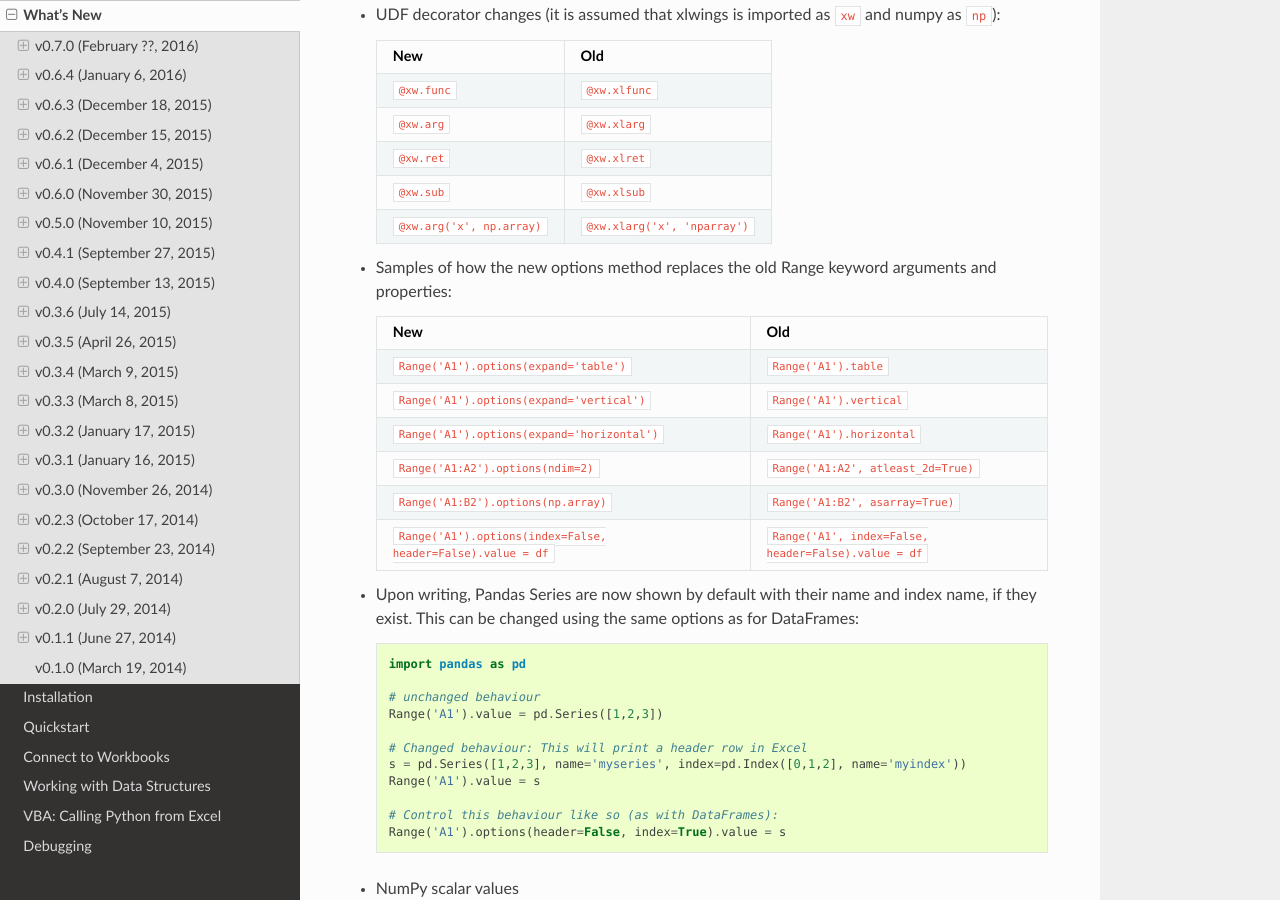
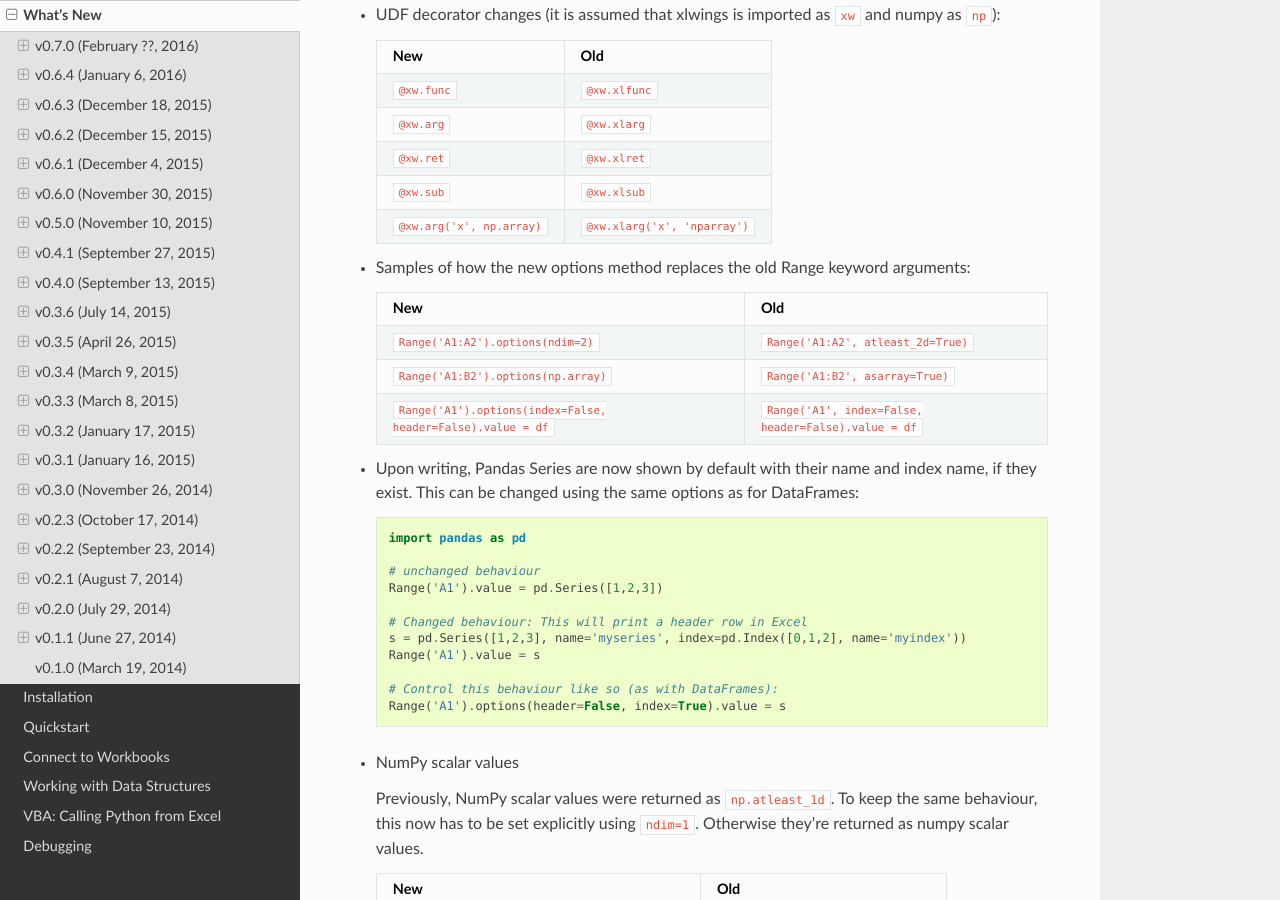
Before and after one commit to xlwings/xlwings, a Sphinx documentation site: the page built from docs/whatsnew.rst, in a window 1280 px wide and 900 px high, scrolled down 2749 px. Built offline with Sphinx 7.4.7 and the Read the Docs theme 2.0.0, drawn with Linux system fonts in a browser that asks for light colours; some of the changed text lies outside the part shown.

Commit message:
worked on docs

```diff
--- a/docs/whatsnew.rst
+++ b/docs/whatsnew.rst
@@ -120,14 +120,11 @@ API changes
   ``@xw.arg('x', np.array)``      ``@xw.xlarg('x', 'nparray')``
   ==============================  =========================
 
-* Samples of how the new options method replaces the old Range keyword arguments and properties:
+* Samples of how the new options method replaces the old Range keyword arguments:
 
   =============================================================   ===========================
   **New**                                                         **Old**
   =============================================================   ===========================
-  ``Range('A1').options(expand='table')``                         ``Range('A1').table``
-  ``Range('A1').options(expand='vertical')``                      ``Range('A1').vertical``
-  ``Range('A1').options(expand='horizontal')``                    ``Range('A1').horizontal``
   ``Range('A1:A2').options(ndim=2)``                              ``Range('A1:A2', atleast_2d=True)``
   ``Range('A1:B2').options(np.array)``                            ``Range('A1:B2', asarray=True)``
   ``Range('A1').options(index=False, header=False).value = df``   ``Range('A1', index=False, header=False).value = df``
```
Also changed, not shown: other parts of docs/whatsnew.rst (+1 -1 lines).
